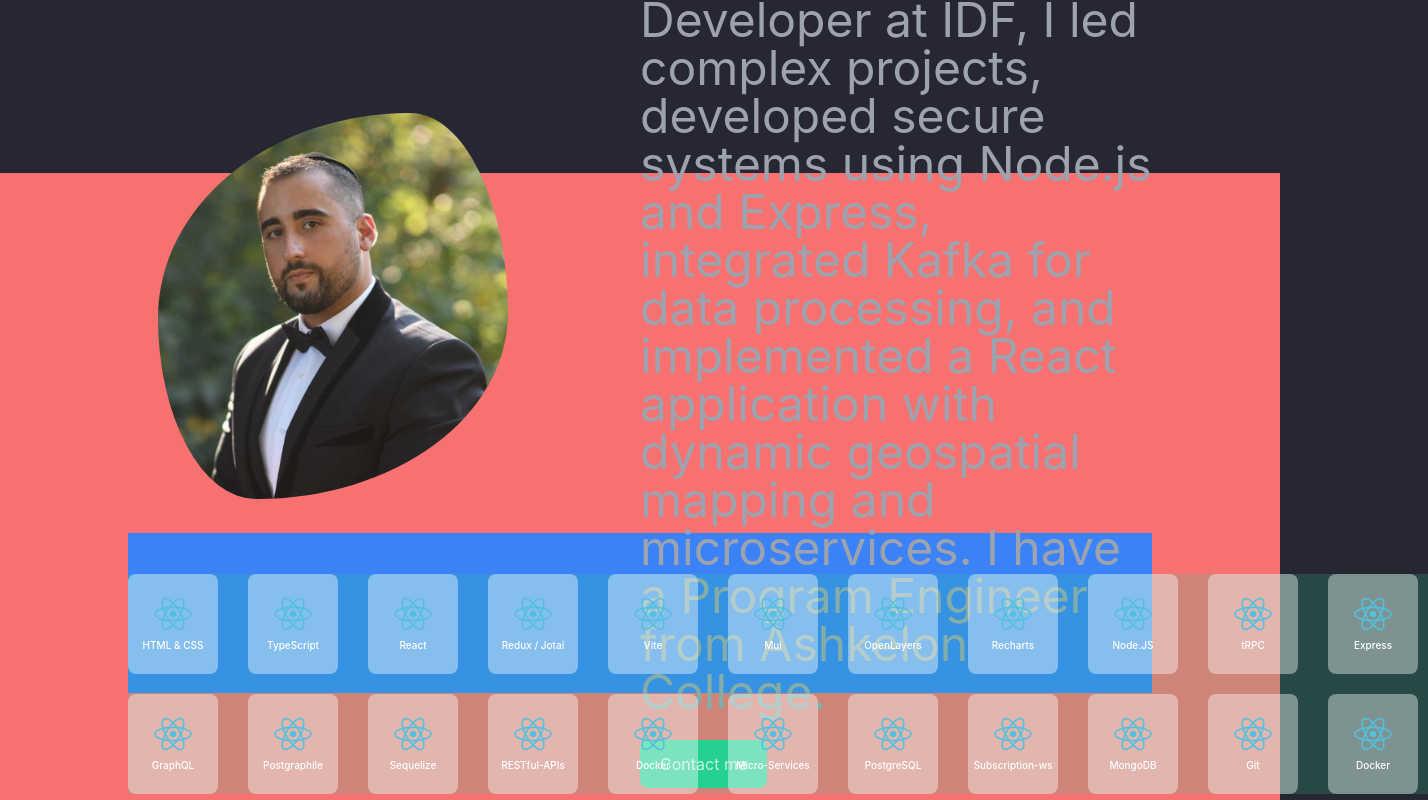
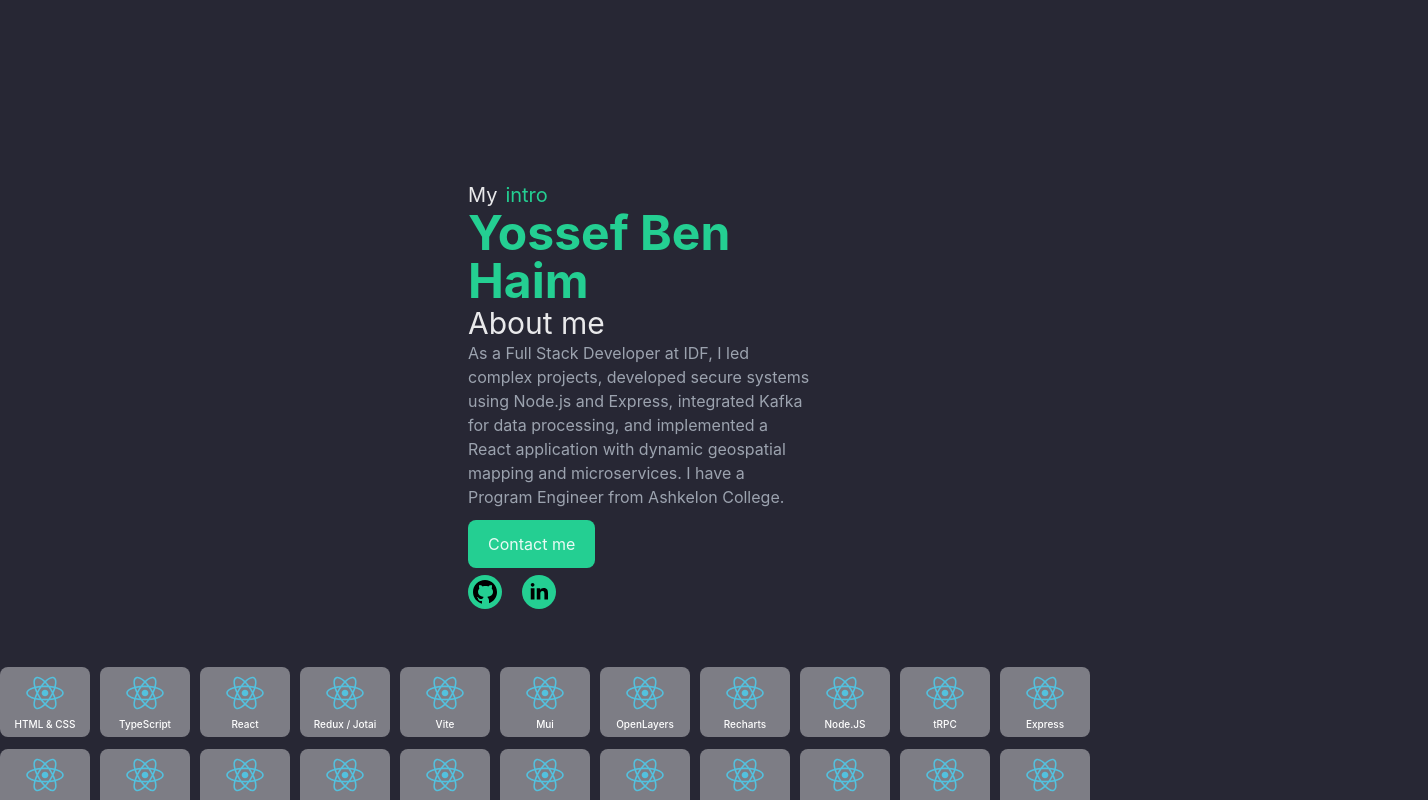
Before and after one commit to yossefbenhaim/myPortfolioWebsite, a React (Vite) app: page / in a window 1280 px wide. Shown: the part 697-1497 px from the top of the page, 1428 px wide, since content can reach past the window. Built offline with nearby package versions, Linux system fonts and the light colour scheme.

Commit message:
fix(): start fix the skills

```diff
--- a/src/common/developerIntroduction/developerIntroduction.tsx
+++ b/src/common/developerIntroduction/developerIntroduction.tsx
@@ -40,7 +40,7 @@ const DeveloperIntroduction = ({ pathName, buttonText, documentationText, docume
 			</div>
 			{<p className="text-primary-color font-bold text-5xl">{DEVELOPER_FIRST_NAME + ' ' + DEVELOPER_LAST_NAME}</p>}
 			<p className="text-3xl text-white/90 ">{documentationTitle}</p>
-			<p className="text-gray-400 ">{documentationText}</p>
+			<p className="text-gray-400 text-base">{documentationText}</p>
 			<div className='w-[140px]'>
 				<GenericButton pathNavigate={pathName} name={buttonText} />
 			</div>
--- a/src/components/about/about.tsx
+++ b/src/components/about/about.tsx
@@ -14,9 +14,12 @@ const OPENING_SENTENCE_2 = `intro`
 
 const About = () => {
 	return (
-		<div className="sm:h-[100vh] bg-red-400 sm:flex-col justify-between h-full gap-8 w-full px-[10%] flex-row scrollbar scrollbar-thumb-primary-color">
+		<div className=" sm:flex-col justify-between h-[50%] gap-8 w-full px-[10%] flex-row ">
 			<div className=' pt-2 gap-10 flex flex-col w-full  sm:flex-row sm:h-[40%] justify-between text-5xl '>
+				<div className="sm:block hidden">
 					<DeveloperImage />
+				</div>
+				<div className="h-[50%]">
 					<DeveloperIntroduction
 						pathName={PathName.CONTACT}
 						buttonText={BUTTON_TEXT}
@@ -26,8 +29,6 @@ const About = () => {
 						openingSentence2={OPENING_SENTENCE_2}
 					/>
 				</div>
-			<div className="h-[40%] mt-10">
-				<Skills />
 			</div>
 		</div>
 	)
--- a/src/components/about/skills/genericSkill/genericSkill.tsx
+++ b/src/components/about/skills/genericSkill/genericSkill.tsx
@@ -1,16 +1,17 @@
-import { Skill } from "../skills";
-import react from '../../../../assets/icons/react.svg'
+import { Skill } from '../skills';
+import react from '../../../../assets/icons/react.svg';
+
 interface Props {
 	skill: Skill;
 }
 
 const GenericSkill = ({ skill }: Props) => {
 	return (
-		<div className='bg-white/40 rounded-lg w-[90px] flex flex-col justify-center items-center gap-1 p-1'>
-			<img className="w-[40px]" src={react} />
-			<h3 className='text-white font-medium text-[10px]'>{skill.name}</h3>
+		<div className='bg-white/40 rounded-lg w-[70px] h-[70px] sm:w-[90px] flex flex-col justify-center items-center gap-1 p-1'>
+			<img className='w-[20px] sm:w-[40px]' src={react} alt={skill.name} />
+			<h3 className='text-white font-medium text-[8px] sm:text-[10px]'>{skill.name}</h3>
 		</div>
-	)
-}
+	);
+};
 
 export default GenericSkill;
--- a/src/components/about/skills/skills.tsx
+++ b/src/components/about/skills/skills.tsx
@@ -45,14 +45,12 @@ const Skills = () => {
 	});
 
 	return (
-		<div className="bg-blue-500 items-start h-[50%] w-full flex flex-col sm:flex-row justify-between ">
-
+		<div className="items-center  h-[50%] w-full flex flex-col sm:flex-row justify-between ">
 			<div
-				className={`animate-slide-in-left w-[40%] h-[80%] items-start flex flex-col justify-start pt-[4%]
-					`}
+				className={`animate-slide-in-left w-[40%] h-[80%] items-start flex flex-col justify-start pt-[4%] `}
 				ref={containerRef}
 			>
-				<div className='bg-primary-color/20 grid  grid-rows-[100px_100px] sm:grid-cols-[100px_100px_100px_100px_100px_100px_100px_100px_100px_100px_100px] grid-cols-[100px_100px] gap-x-5 gap-y-5'>
+				<div className='grid  sm:grid-cols-[100px_100px_100px_100px_100px_100px_100px_100px_100px_100px_100px] grid-cols-[100px_100px_100px] grid-rows-[100px_100px_100px_100px grid-rows-[100px_100px_100px_100px]]  gap-y-3'>
 					{SKILLS.map((skill, index) => (
 						<GenericSkill
 							key={index}
--- a/src/components/app.tsx
+++ b/src/components/app.tsx
@@ -4,6 +4,7 @@ import Home from './home/home';
 import About from './about/about';
 import Projects from './projects/projects';
 import Contact from './contact/contact';
+import Skills from './about/skills/skills';
 
 const App = () => {
 	const [activeSection, setActiveSection] = useState('');
@@ -57,15 +58,16 @@ const App = () => {
 	};
 
 	return (
-		<div>
+		<div className='flex flex-col justify-between'>
 			<Navbar scrollToSection={scrollToSection} activeSection={activeSection} />
 
 			<div id="home" ref={homeRef} className="h-screen">
 				<Home />
 			</div>
 
-			<div id="about" ref={aboutRef} className="h-screen">
+			<div id="about" ref={aboutRef} className="h-full flex flex-col justify-between">
 				<About />
+				<Skills />
 			</div>
 
 			<div id="projects" ref={projectsRef} className="h-screen">
--- a/src/components/navbar/navbar.tsx
+++ b/src/components/navbar/navbar.tsx
@@ -29,7 +29,7 @@ const Navbar = ({ scrollToSection, activeSection }: Props) => {
 
 	const navigationPage = (path: string) => {
 		scrollToSection(path);
-		setMobileMenuOpen(false); // Close the menu after navigating on mobile
+		setMobileMenuOpen(false);
 	};
 
 	return (
```
Lines whose indentation alone changed are shown as unchanged.
